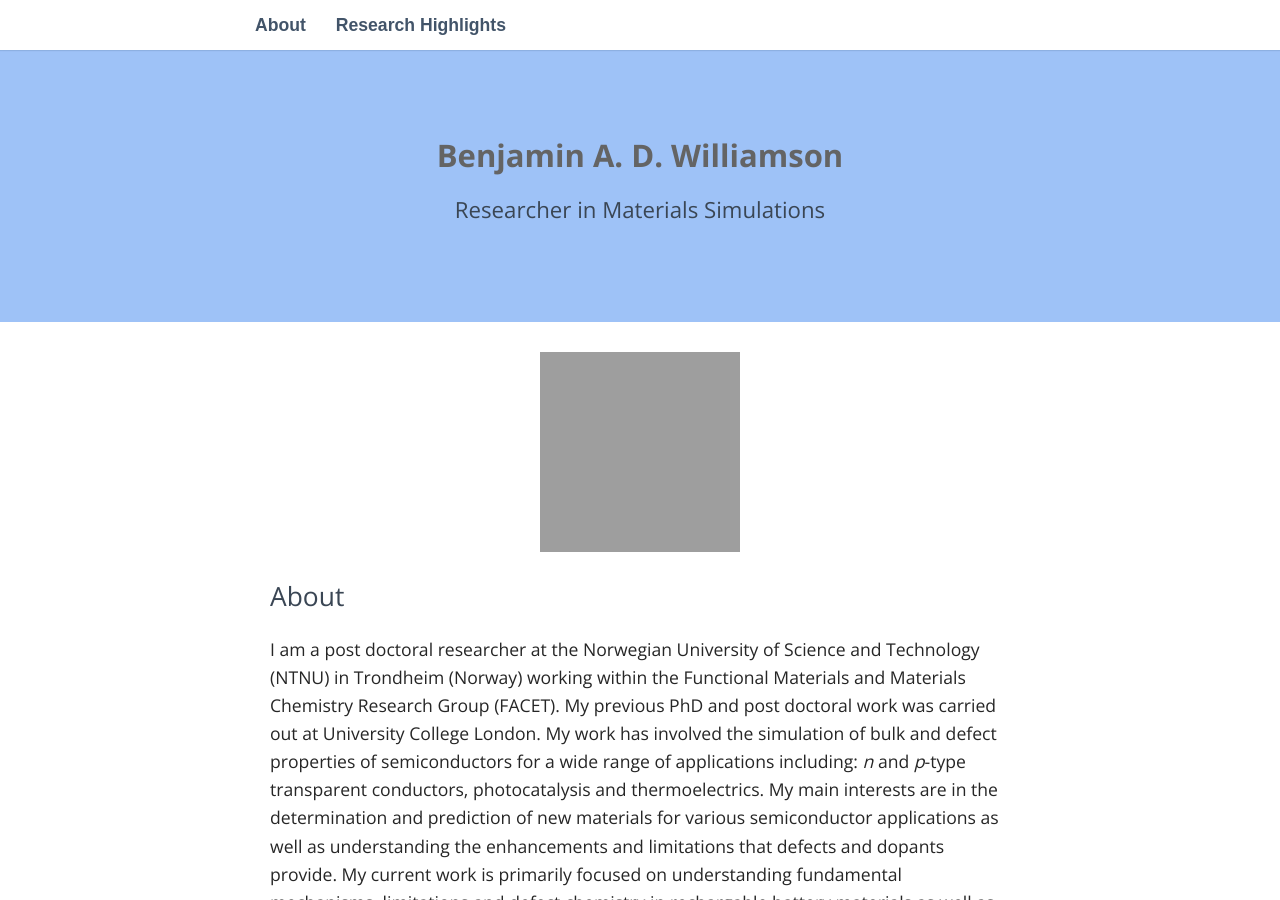
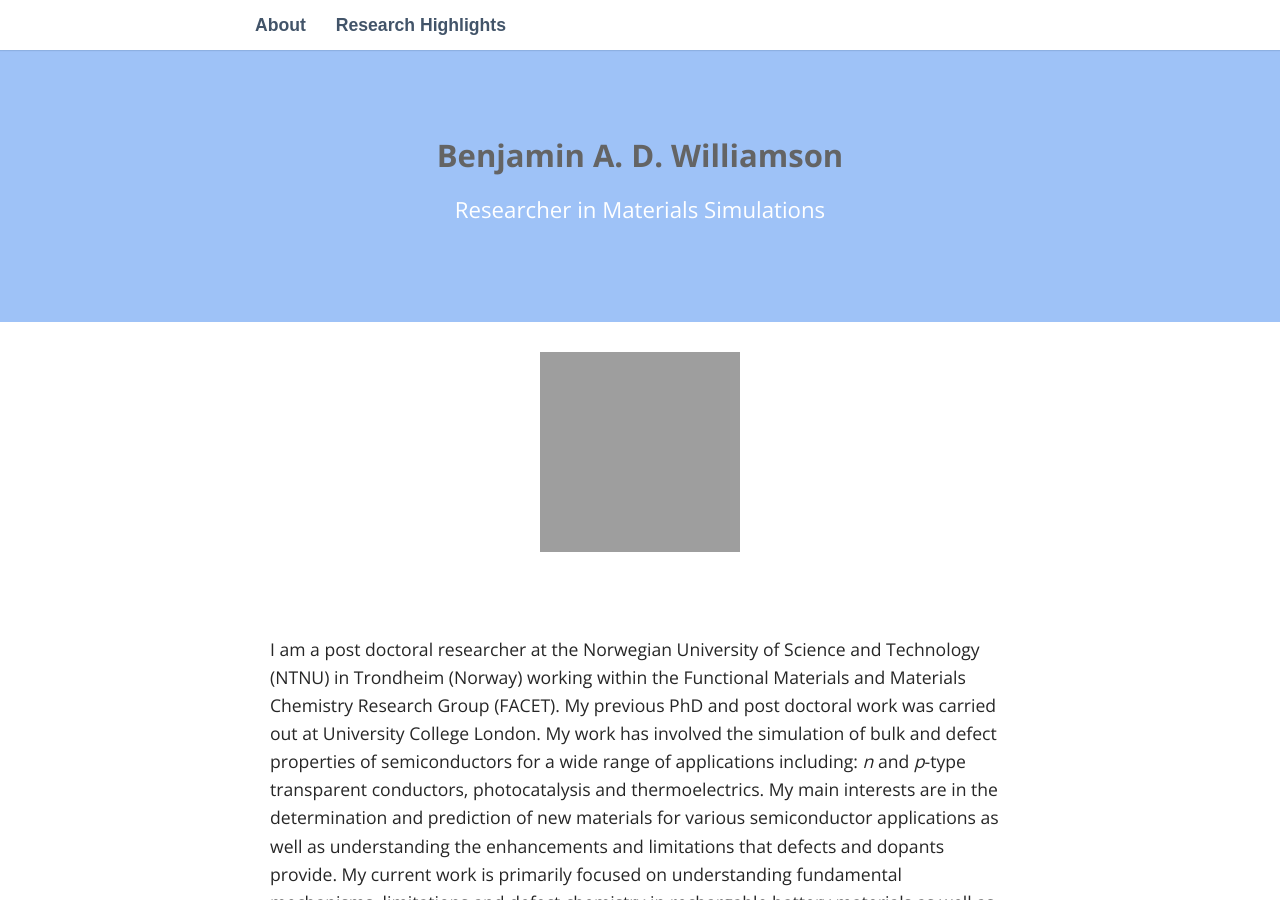
Before and after one commit to badw/badw.github.io, a Jekyll site: the page built from index.md, in a window 1280 px wide and 900 px high. Built offline with Jekyll 4.4.1, drawn with Linux system fonts in a browser that asks for light colours; some web fonts are replaced; grey boxes are pictures that could not be loaded.

Commit message:
updated css params

```diff
--- a/_sass/_base.scss
+++ b/_sass/_base.scss
@@ -5,7 +5,7 @@ $font-color: #262626;
 $link-color: #425469;
 $link-hover-color: $main;
 $heading-font: 'Open Sans', sans-serif;
-$heading-font-color: #3a4654;
+$heading-font-color: #ffffff;
 $light: #E7EDF4;
 $header: #9ec2f7;
 $grey-color: #727272;
```
